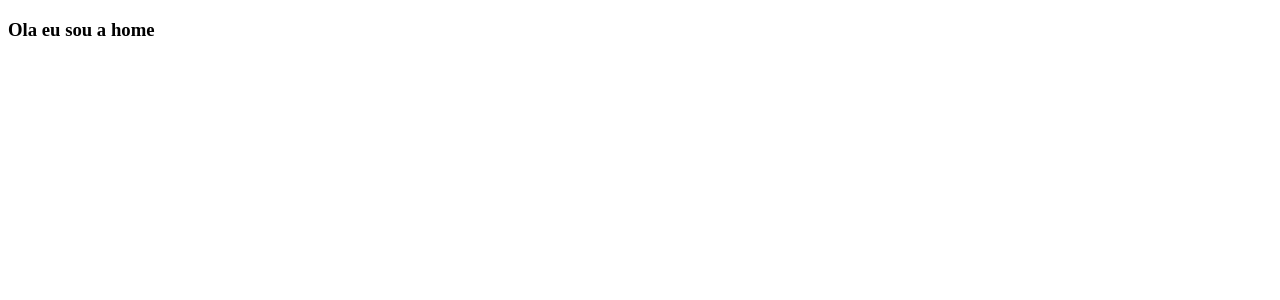
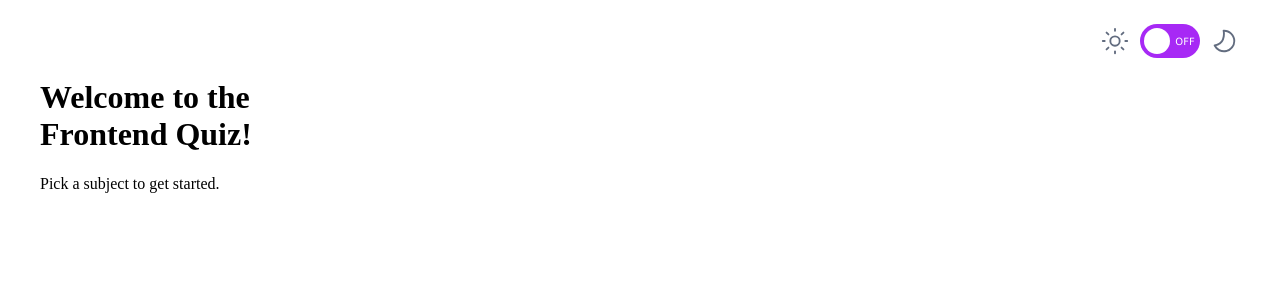
Before and after one commit to DanielDantas0921/quiz-app-frontend-mentor, a React (Vite) app in the folder quiz-app-frontend-mentor/: page / in a window 1280 px wide. Shown: the top 300 px of the page. Built offline with nearby package versions, Linux system fonts and the light colour scheme.

Commit message:
iniciado interface

```diff
--- /dev/null
+++ b/quiz-app-frontend-mentor/src/components/TitleAndSwitcher/TitleAndSwitcher.jsx
@@ -0,0 +1,22 @@
+import moon from "../../assets/icon-moon-dark.svg";
+import sun from "../../assets/icon-sun-dark.svg";
+
+export default function TitleAndSwitcher({iconTitle, title}){
+
+    return (
+        <div className= "titleAndSwitcher ">
+        <div>
+            <img src={iconTitle}  />
+          <p>{title}</p>
+        </div>
+        <div className= "divIconsAndSwitcher ">
+          <img className="icon" src={sun} alt="" />
+          <label className= "themeSwitcher">
+            <input type="checkbox" />
+            <span className= "slider"></span>
+          </label>
+          <img className= "icon" src={moon} />
+        </div>
+      </div>
+    )
+}
--- a/quiz-app-frontend-mentor/src/main.jsx
+++ b/quiz-app-frontend-mentor/src/main.jsx
@@ -1,6 +1,8 @@
 import { StrictMode } from 'react'
 import { createRoot } from 'react-dom/client'
 import App from './App.jsx'
+import "../src/styles/globals.css"
+import "../src/styles/typograph.css"
 
 createRoot(document.getElementById('root')).render(
   <StrictMode>
--- a/quiz-app-frontend-mentor/src/pages/Home.jsx
+++ b/quiz-app-frontend-mentor/src/pages/Home.jsx
@@ -1,7 +1,8 @@
+import { Outlet } from "react-router-dom";
 
 
 export default function Home(){
     return (
-        <h3>Ola eu sou a home</h3>
+       <Outlet/>
     )
 }
--- /dev/null
+++ b/quiz-app-frontend-mentor/src/pages/Start/Start.jsx
@@ -0,0 +1,18 @@
+
+import TitleAndSwitcher from "../../components/titleAndSwitcher/TitleAndSwitcher";
+import styles from "./Start.module.css";
+
+export default function Start() {
+  return (
+    <div className= "container ">
+      <TitleAndSwitcher/>
+      <div>
+        <div>
+          <h1>Welcome to the<br/> <span>Frontend Quiz!</span></h1>
+          <p>Pick a subject to get started.</p>
+        </div>
+
+      </div>
+    </div>
+  );
+}
--- a/quiz-app-frontend-mentor/src/router.jsx
+++ b/quiz-app-frontend-mentor/src/router.jsx
@@ -1,12 +1,19 @@
 import { createBrowserRouter } from "react-router-dom";
 import Home from "./pages/Home";
+import Start from "./pages/Start/Start";
 
 
 const router = createBrowserRouter([
 
     {
         path: "/",
-        element: <Home/>
+        element: <Home/>,
+        children: [
+            {
+                index: true,
+                element: <Start/>
+            }
+        ]
 
     }
 
--- /dev/null
+++ b/quiz-app-frontend-mentor/src/styles/globals.css
@@ -0,0 +1,87 @@
+*{
+    box-sizing: border-box;
+}
+
+.container{
+    max-width: 1200px;
+    margin: 0 auto;
+}
+
+.titleAndSwitcher{
+    display: flex;
+    justify-content: space-between;
+     padding-top: 1rem;
+}
+
+.themeSwitcher{
+    position: relative;
+    display: inline-block;
+    width: 60px;
+    height: 34px;
+}
+
+.themeSwitcher input{
+    opacity: 0;
+    width: 0;
+    height: 0;
+}
+
+.themeSwitcher .slider{
+    position: absolute;
+    cursor: pointer;
+    top: 0;
+    left: 0;
+    right: 0;
+    bottom: 0;
+    background-color: #A729F5;
+    transition: .4s;
+    border-radius: 34px;
+
+}
+
+.themeSwitcher .slider:before {
+    position: absolute;
+    content: "";
+    height: 26px;
+    width: 26px;
+    left: 4px;
+    bottom: 4px;
+    background-color: white;
+    transition: .4s;
+    border-radius: 50%;
+  }
+
+  .themeSwitcher input:checked + .slider{
+    background-color: #A729F5;
+  }
+
+  .themeSwitcher input:checked + .slider:before{
+    transform: translateX(26px);
+  }
+
+  .themeSwitcher .slider:after {
+    content: 'OFF';
+    color: white;
+    display: block;
+    position: absolute;
+    transform: translate(-50%, -50%);
+    top: 50%;
+    left: 75%;
+    font-size: 10px;
+    font-family: Verdana, sans-serif;
+  }
+
+  .themeSwitcher input:checked + .slider:after {
+    content: 'ON';
+    left: 25%;
+  }
+
+  .divIconsAndSwitcher{
+    display: flex;
+    justify-items: center;
+    gap: 10px;
+  }
+
+  .icon{
+    width: 30px;
+  }
--- /dev/null
+++ b/quiz-app-frontend-mentor/src/styles/typograph.css
@@ -0,0 +1,26 @@
+.fDisplay{
+    font: 500 9rem/1 "Rubik", sans-serif;
+
+    /* 9rem = 144 px */
+}
+.fHeadingLBold{
+    font: 700 4rem/1 "Rubik", sans-serif;
+}
+.fHeadingLRegular{
+    font: 400 4rem/1 "Rubik", sans-serif;
+}
+
+.fHeadingM{
+    font: 500 2.25rem/1 "Rubik", sans-serif;
+}
+.fHeadingS{
+    font: 500 1.75rem/1 "Rubik", sans-serif;
+}
+
+.fBodyM{
+    font: 400 0.75rem/1.5 "Rubik", sans-serif;
+}
+
+.fBodyS{
+    font: italic 400 0.75rem/1.5 "Rubik", sans-serif;
+}
```
Also changed, not shown: quiz-app-frontend-mentor/src/pages/Start/Start.module.css (added).
